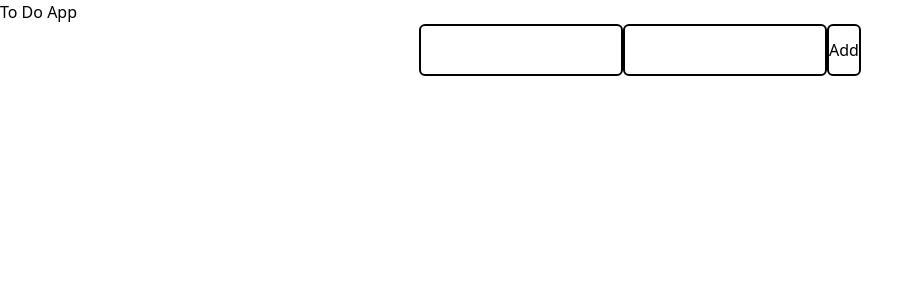
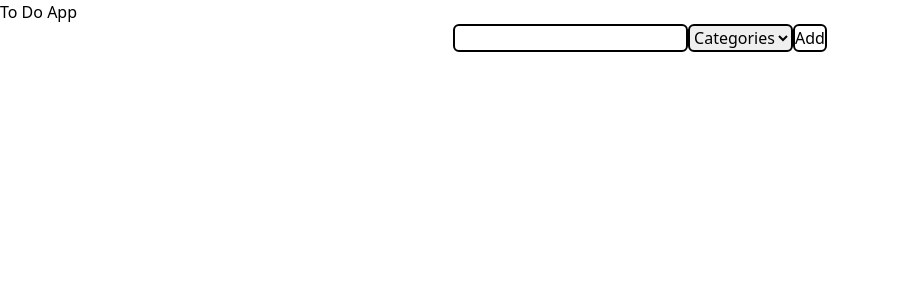
Before and after one commit to seanmartinstudio/to-do-app, a React (Create React App) app: page / in a window 1280 px wide. Shown: the top 300 px of the page, without its empty margins (0-924 px from the left). Built offline with nearby package versions, Linux system fonts and the light colour scheme.

Commit message:
Built Category Drop Down UI

```diff
--- a/src/Components/AddToDo.jsx
+++ b/src/Components/AddToDo.jsx
@@ -4,32 +4,47 @@ import { useState } from 'react'
 
 const AddToDo = () => {
 
+// State to create controlled form
 const [toDo, setToDo] = useState("")
 const [category, setCategory] = useState("")
 
+// To Do onChange
 const handleToDo = (event) => {
     event.preventDefault()
     setToDo(event.target.value)
-    // console.log("To Do =>", toDo)
+    console.log("To Do onChange =>", toDo)
 }
 
+// Category onChange
 const handleCategory = (event) => {
     setCategory(event.target.value)
-    // console.log("Category =>", category)
+    console.log("Category onChange =>", category)
 }
 
+// To Do and Category onSubmit (add API post here)
 const handleSubmit = (event) => {
     event.preventDefault()
-    console.log(toDo)
-    console.log(category)
+    console.log("To Do onSubmit =>", toDo)
+    console.log("Category onSubmit =>", category)
 }
 
   return (
     <div>
         <form onSubmit={handleSubmit} className="flex justify-center">
-            <textarea onChange={handleToDo} value={toDo} type='text' className="resize-none rounded-md border-solid border-2 border-black" ></textarea>
-            <textarea onChange={handleCategory} type='text'className="resize-none rounded-md border-solid border-2 border-black" ></textarea>
+
+            <input onChange={handleToDo} value={toDo} type='text' className="resize-none rounded-md border-solid border-2 border-black" ></input>
+
+            {/* <textarea onChange={handleCategory} type='text'className="resize-none rounded-md border-solid border-2 border-black" ></textarea> */}
+
+            <select onChange={handleCategory} name="categories" className="resize-none rounded-md border-solid border-2 border-black">
+                <option value="none">Categories</option>
+                <option value="Work">Work</option>
+                <option value="Personal">Personal</option>
+                <option name="Education">Education</option>
+            </select>
+
             <button type='submit' class="border-solid border-2 border-black rounded-md">Add</button>
+
         </form>
     </div>
   )
```
